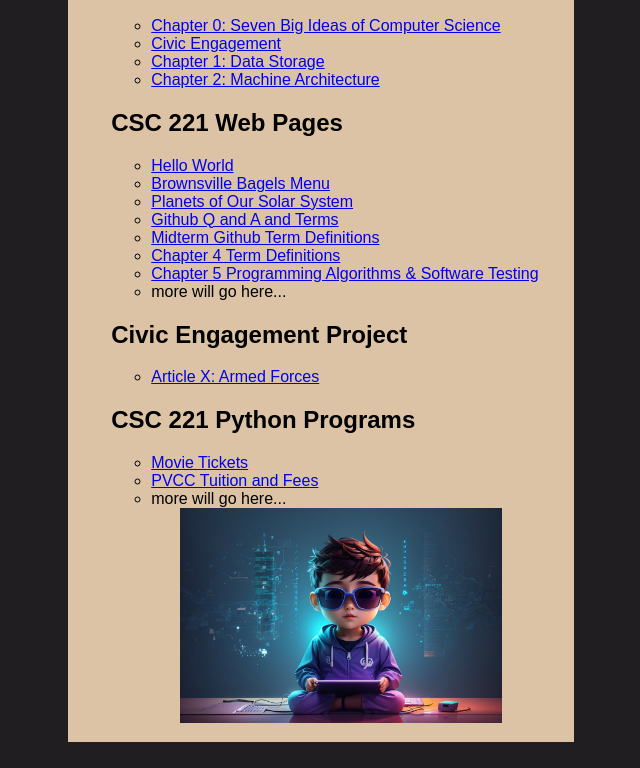
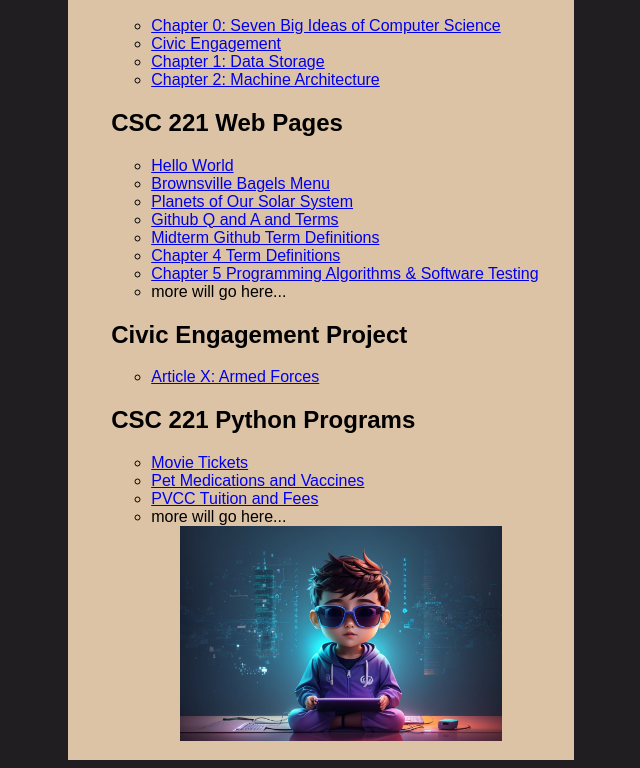
Before and after one commit to jacobpair-pvcc/jacobpair-pvcc.github.io, a plain HTML site: page index.html in a window 1280 px wide. Shown: the part 144-912 px from the top of the page, without its empty margins (319-959 px from the left). Drawn offline with Linux system fonts and the light colour scheme.

Commit message:
Update index.html

```diff
--- a/index.html
+++ b/index.html
@@ -52,6 +52,7 @@
       <h2>CSC 221 Python Programs</h2>
         <ul>
           <li><a href = "tickets.py"> Movie Tickets </a></li>
+          <li><a href = "petvet.py"> Pet Medications and Vaccines </a></li>
           <li><a href = "tuition.py"> PVCC Tuition and Fees </a></li>
           <li>more will go here...</li>
         </ul>
```
